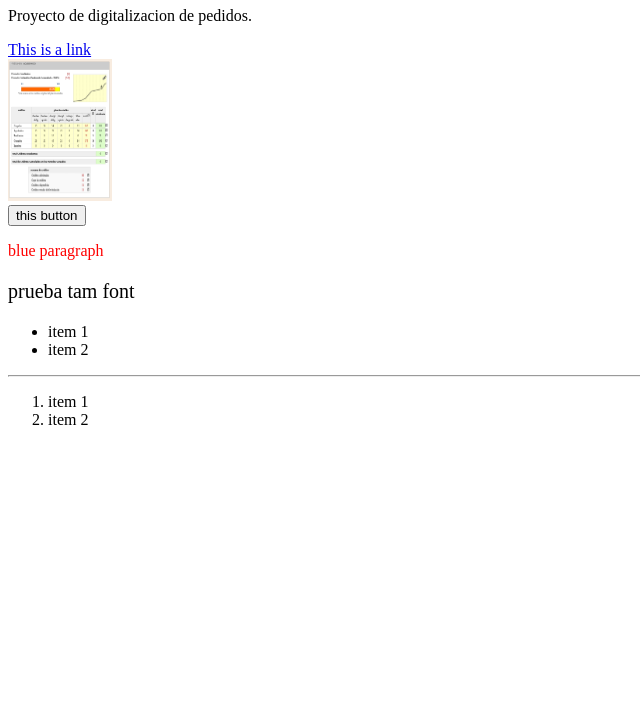
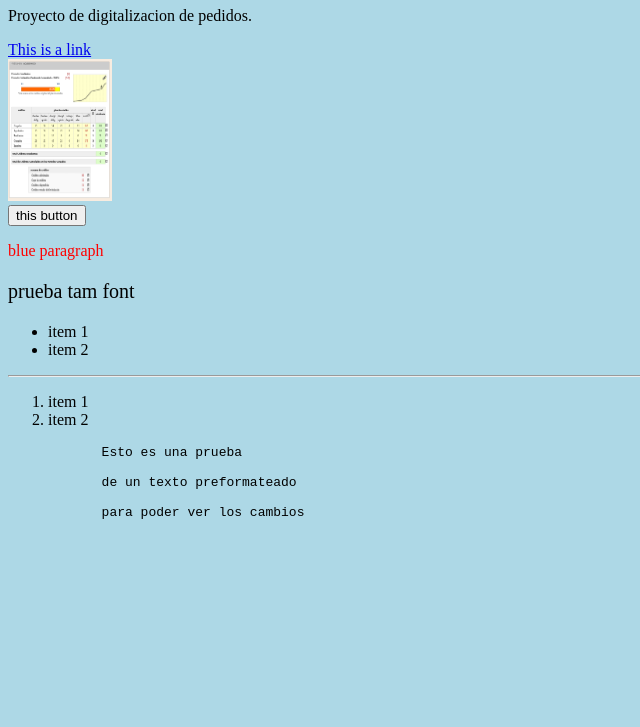
Before and after one commit to nicolasenciso/learningHTML, a plain HTML site: page samples.html in a window 1280 px wide. Shown: the part 73-800 px from the top of the page, without its empty margins (0-640 px from the left). Drawn offline with Linux system fonts and the light colour scheme.

Commit message:
added styles for background and colors

```diff
--- a/samples.html
+++ b/samples.html
@@ -2,8 +2,9 @@
 <html lang="es">
     <head>
         <title>Libro de pedidos</title>
+        <meta charset="UTF-8">
     </head>
-    <body>
+    <body style="background-color:lightblue;">
         <h1>Libro de pedidos</h1>
         <p>Proyecto de digitalizacion de pedidos.</p>
         <a href="https://www.w3schools.com">This is a link</a>
@@ -28,6 +29,13 @@
             <li>item 2</li>
         </ol>
 
+        <pre>
+            Esto es una prueba
+
+            de un texto preformateado
+
+            para poder ver los cambios
+        </pre>
 
     </body>
 </html>
```
